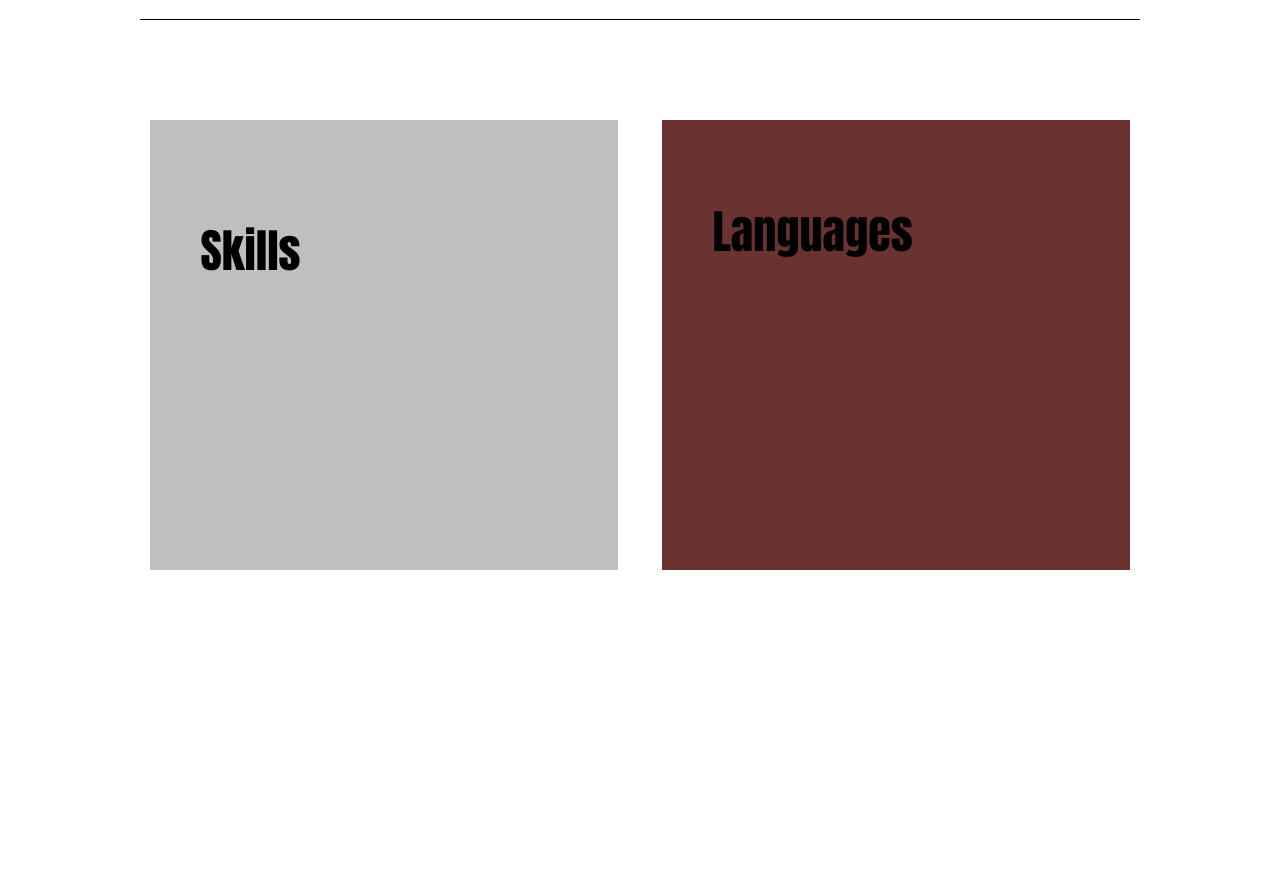
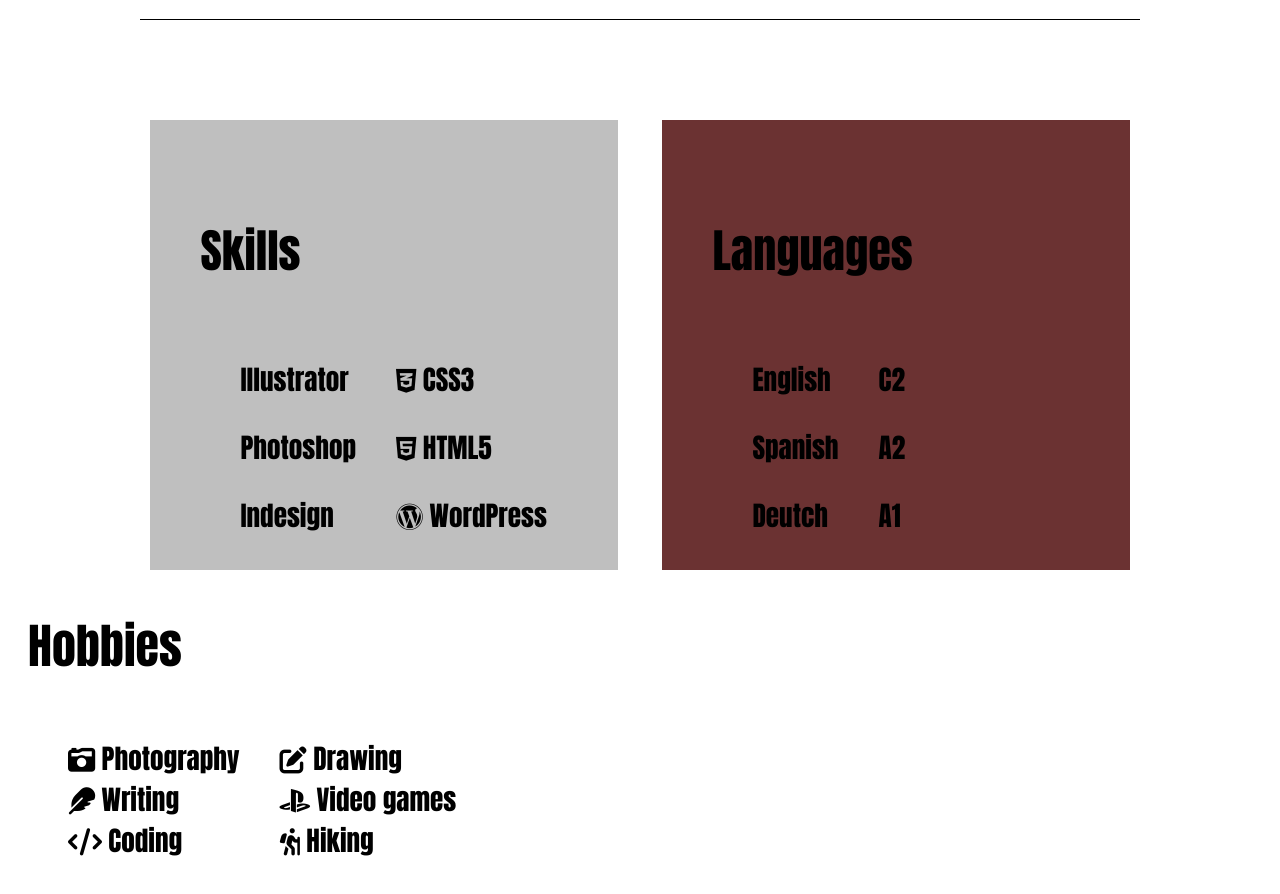
Before and after one commit to Ashikuu27/CV-en-HTML-CSS, a plain HTML site: page index.html in a window 1280 px wide. Shown: the part 2240-3134 px from the top of the page. Before the commit the page ends 2838 px from the top, so only its background shows below. Drawn offline with Linux system fonts and the light colour scheme.

Commit message:
Ajout des hobbies et des langues

```diff
--- a/index.html
+++ b/index.html
@@ -267,12 +267,114 @@
             <h3>
                 Skills
             </h3>
+            <div class="skills">
+                <div class="skillsColonne1">
+                    <ul>
+                        <li>
+                            Illustrator
+                        </li>
+                    </ul>
+                    <ul>
+                        <li>
+                            Photoshop
+                        </li>
+                    </ul>
+                    <ul>
+                        <li>
+                            Indesign
+                        </li>
+                    </ul>
+                </div>
+                <div class="skillsColonne2">
+                    <ul>
+                        <li>
+                            <i class="fa-brands fa-css3-alt"></i> CSS3
+                        </li>
+                    </ul>
+                    <ul>
+                        <li>
+                            <i class="fa-brands fa-html5"></i> HTML5
+                        </li>
+                    </ul>
+                    <ul>
+                        <li>
+                            <i class="fa-brands fa-wordpress"></i> WordPress
+                        </li>
+                    </ul>
+                </div>
+            </div>
 
         </div>
-        <div class="blockDroit">
+        <div class="blockDroit2">
             <h3>
                 <span id="languages">Languages</span>
             </h3>
+            <div class="skills">
+                <div class="skillsColonne1">
+                    <ul>
+                        <li>
+                            English
+                        </li>
+                    </ul>
+                    <ul>
+                        <li>
+                            Spanish
+                        </li>
+                    </ul>
+                    <ul>
+                        <li>
+                            Deutch
+                        </li>
+                    </ul>
+                </div>
+                <div class="skillsColonne2">
+                    <ul>
+                        <li>
+                            C2
+                        </li>
+                    </ul>
+                    <ul>
+                        <li>
+                            A2
+                        </li>
+                    </ul>
+                    <ul>
+                        <li>
+                            A1
+                        </li>
+                    </ul>
+                </div>
+            </div>
         </div>
+    </div>
+
+<!-- HOBBIES -->
+
+    <h2>Hobbies</h2>
+    <div id="myHobbies">
+        <ul>
+            <li>
+                <i class="fa-solid fa-camera-retro fa-1x"></i>  Photography
+            </li>
+            <li>
+                <i class="fa-solid fa-feather fa-1x"></i>  Writing
+            </li>
+            <li>
+                <i class="fa-solid fa-code fa-1x"></i>  Coding
+            </li>
+        </ul>
+        <ul>
+            <li>
+                <i class="fa-solid fa-pen-to-square fa-1x"></i>  Drawing
+            </li>
+            <li>
+                <i class="fa-brands fa-playstation fa-1x"></i>  Video games
+            </li>
+            <li>
+                <i class="fa-solid fa-person-hiking fa-1x"></i>  Hiking
+            </li>
+        </ul>
+    </div>
+
 </body>
 </html>
--- a/style.css
+++ b/style.css
@@ -228,7 +228,37 @@
 
 /* Skills & languages */
 
-#languages{
+
+
+.skills{
+    display: flex;
+}
+
+.blockDroit2 {
+    background-color: rgb(107, 50, 50);
+    width: 30%;
+    height: 350px;
+    margin-right: 100px;
+    padding: 50px;
+    text-align: justify;
     font-family: 'Staatliches', Impact, Haettenschweiler, 'Arial Narrow Bold', sans-serif;
     font-size: 1.7em;
+
 }
+
+.blockDroit2 li{
+    list-style-type: none;
+}
+
+/* Hobbies */
+
+#myHobbies{
+    display: flex;
+}
+
+#myHobbies li{
+    list-style-type: none;
+    font-family: 'Mulish', Impact, Haettenschweiler, 'Arial Narrow Bold', sans-serif;
+    font-size: 1.7em;
+
+}
```
